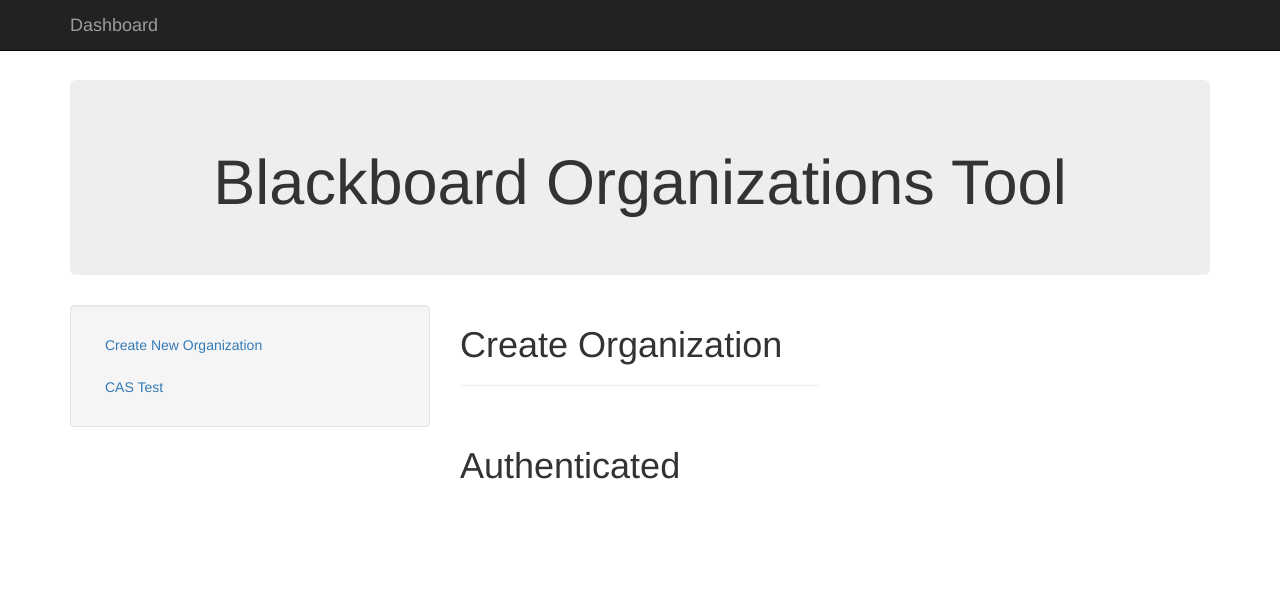
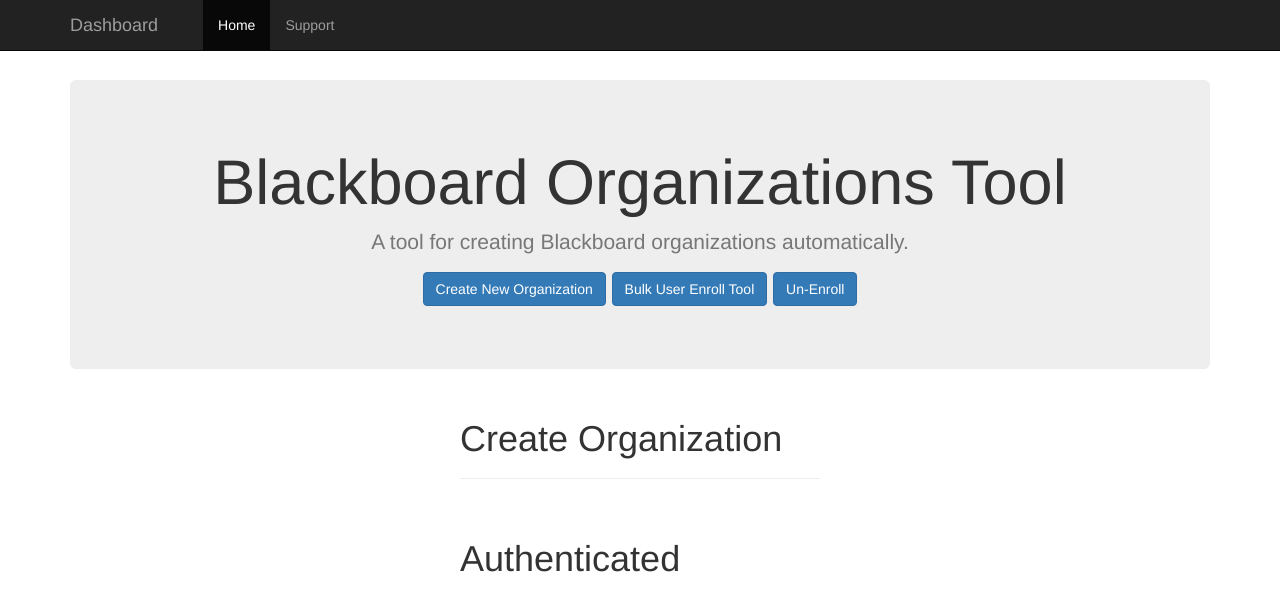
Before and after one commit to ericaroy/autoorganizations, a Flask app: page /archive in a window 1280 px wide. Shown: the top 611 px of the page. Run offline with Flask 2, Linux system fonts and the light colour scheme; some libraries are stand-ins or nearby versions.

Commit message:
Rearranged base.html

```diff
--- a/app/__init__.py
+++ b/app/__init__.py
@@ -21,6 +21,7 @@ def index():
 
 
 @app.route('/create/', methods=['GET', 'POST'])
+@login_required
 def create():
     if request.method == 'POST':
         form = OrgForm(request.form, csrf_enabled=False)
@@ -43,3 +44,8 @@ def create():
 @login_required
 def archive():
     return render_template('archive.html')
+
+
+@app.route('/about')
+def about():
+    return render_template('about.html')
--- a/app/templates/base.html
+++ b/app/templates/base.html
@@ -34,7 +34,19 @@
 
             <li><a href='/'></a></li>
 
-            {% block extra_nav %}{% endblock %}
+            {% block extra_nav %}
+             <li class="nav-item active">
+                <a class="nav-link" href="/">Home <span class="sr-only">(current)</span></a>
+             </li>
+            <li class="nav-item">
+               <!--- <a class="nav-link" href='{{  url_for('about') }}'>About</a>-->
+            </li>
+               <li class="nav-item">
+                <a class="nav-link" href="mailto:enroy@ualr.edu?cc=star@ualr.edu&subject=Blackboard Organizations Tool Help">Support</a>
+            </li>
+
+
+            {% endblock %}
           </ul>
         </div>
       </div>
@@ -42,20 +54,25 @@
     <br>
 
     <div class='container'>
-        <div class="jumbotron">
-            <h1 class="text-center">Blackboard Organizations Tool</h1>
+        <div class="jumbotron text-center">
+            <div class="container">
+            <h1 class="jumbotron-heading">Blackboard Organizations Tool</h1>
+                <p class="lead text-muted">A tool for creating Blackboard organizations automatically.</p>
+                <p>
+          <a href="{{ url_for('create') }}" class="btn btn-primary">Create New Organization</a>
+                    <a href="#" class="btn btn-primary">Bulk User Enroll Tool</a>
+
+          <a href="#" class="btn btn-primary">Un-Enroll</a>
+        </p>
+
+            <!--<h1 class="text-center">Blackboard Organizations Tool</h1>-->
 
 
         </div>
+        </div>
       <div class='row'>
           <div class='col-md-4'>
-          {% block sidebar %}
-          <ul class='well nav nav-stacked'>
-            <li><a href='{{ url_for('create') }}'>Create New Organization</a></li>
-            <li><a href='{{ url_for('archive') }}'>CAS Test</a></li>
-
-          </ul>
-          {% endblock %}
+          <!--- Sidebar can go here if needed -->
         </div>
 
         <div class='col-md-4'>
```
Also changed, not shown: app/templates/about.html (added, +10 -0 lines).
